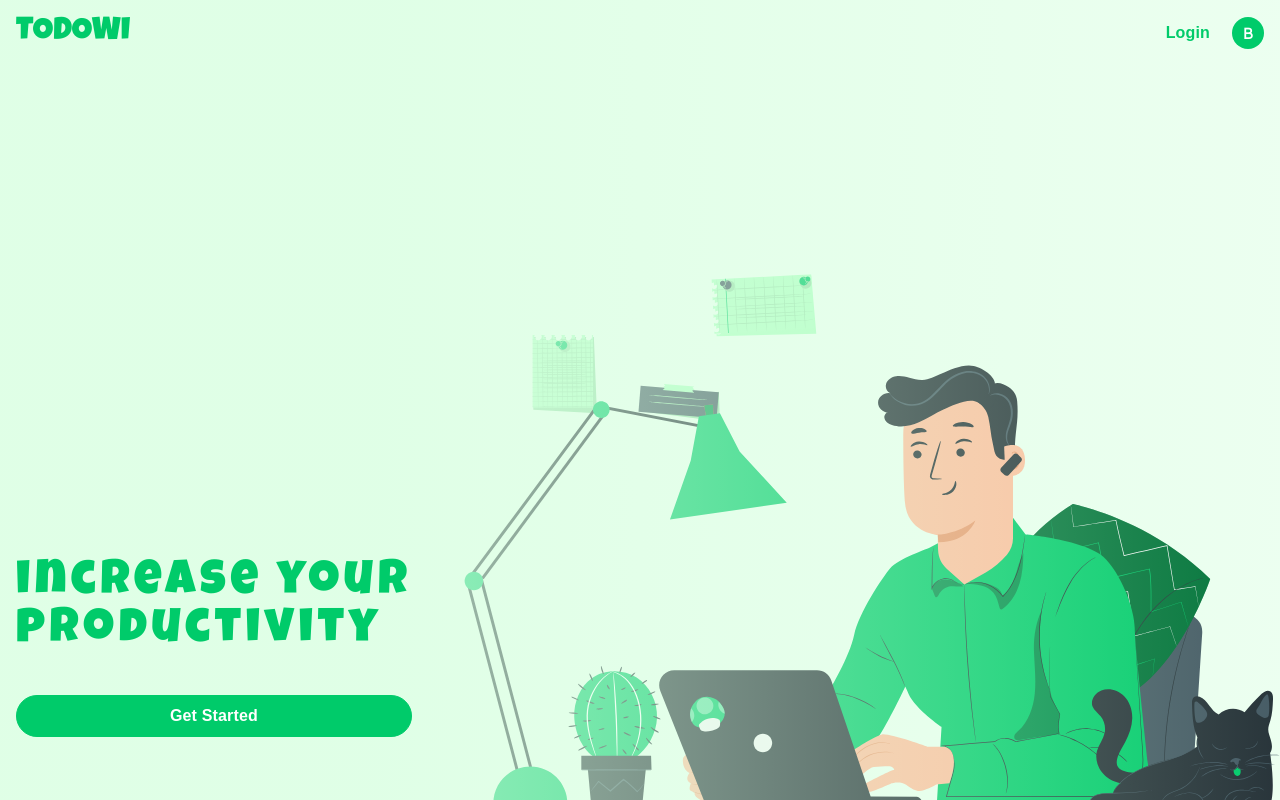
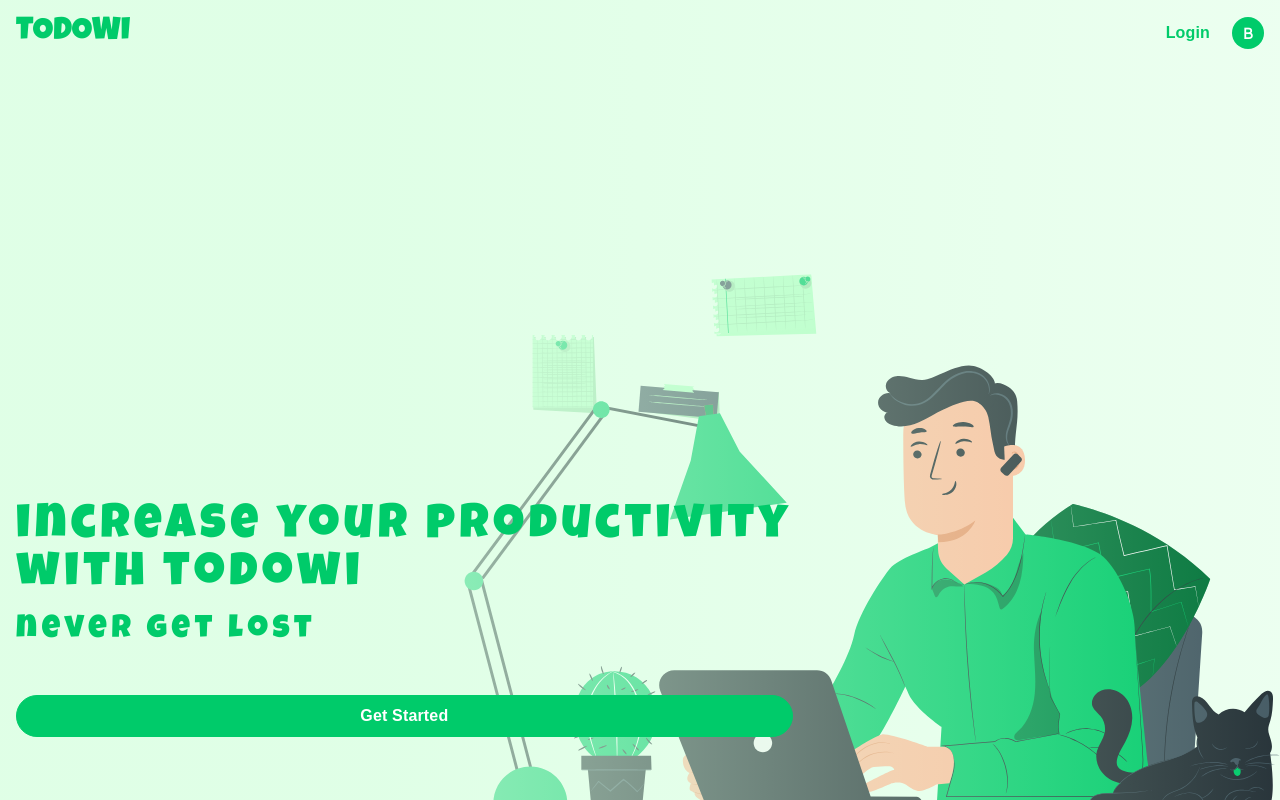
Before and after one commit to Dabaghi-Anass/todowi-app, a React (Vite) app: page / in a window 1280 px wide. Shown: the top 800 px of the page. Built offline with nearby package versions, Linux system fonts and the light colour scheme.

Commit message:
modifying home page header

```diff
--- a/src/pages/home-page.tsx
+++ b/src/pages/home-page.tsx
@@ -11,10 +11,10 @@ export const HomePage = () => {
         <img src={headerImage} alt="" className="header-image" />
         <section className="hero">
           <p className="app-salutation">
-            increase your
-            <br />
-            productivity
+            increase your productivity <br />
+            with todowi
           </p>
+          <p className="sub">never get lost</p>
           <div className="cta">
             <AppLink id="manager" button />
           </div>
--- a/src/sass/_home-page.scss
+++ b/src/sass/_home-page.scss
@@ -24,9 +24,9 @@ header {
   & .hero {
     height: 100%;
     width: fit-content;
-    @include flex(center, end);
+    @include flex(start, flex-end);
     flex-direction: column;
-    gap: 2.5rem;
+    gap: 1rem;
     & p {
       font-size: font(3rem, 5rem);
       line-height: 1;
@@ -34,8 +34,12 @@ header {
       font-family: $font-sec;
       color: $green;
     }
+    & .sub {
+      font-size: 2rem;
+    }
     & .cta {
       margin-bottom: 5rem;
+      margin-top: 2rem;
       width: 100%;
       & > * {
         width: 100%;
```
